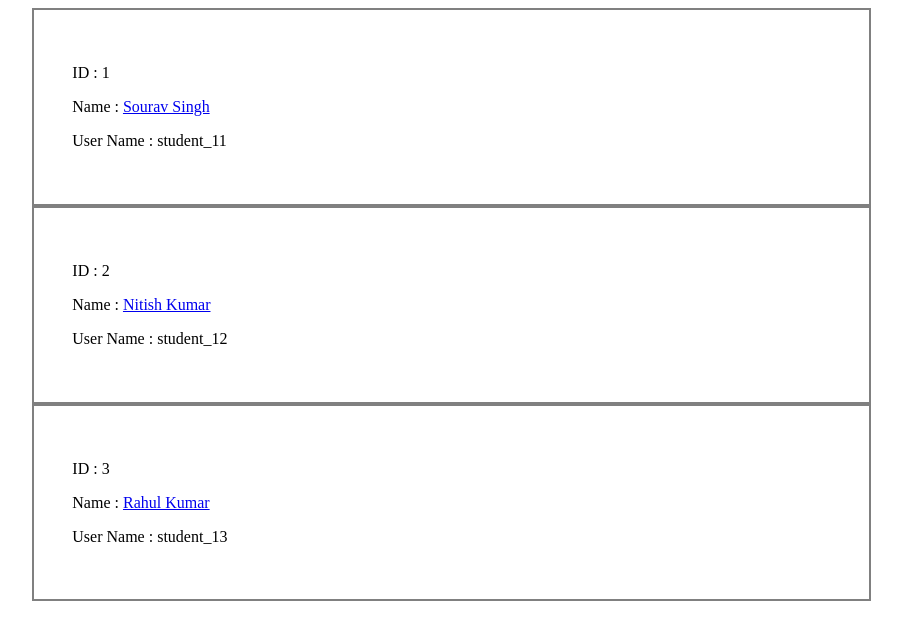
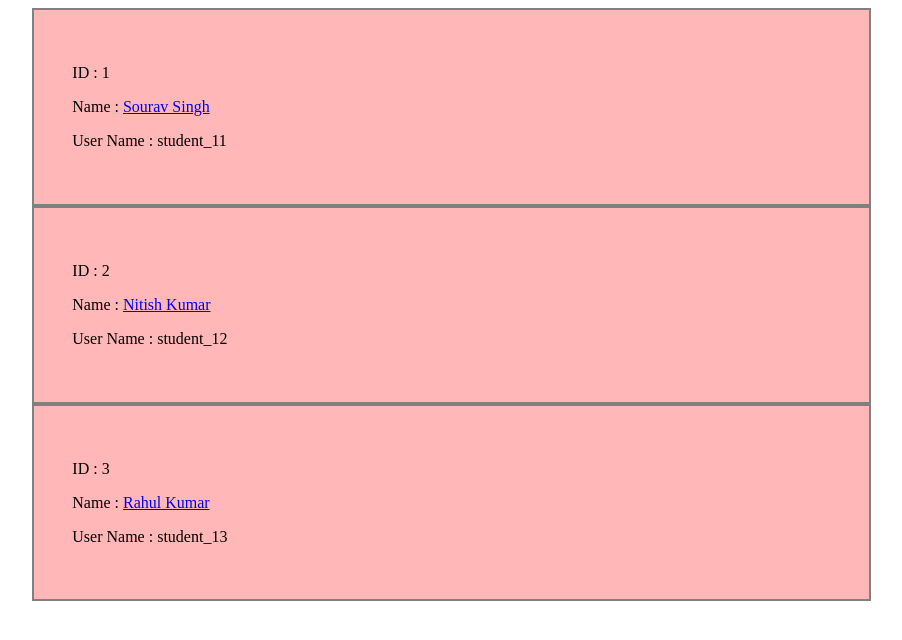
Before and after one commit to sourav-py/attendance-dashboard, a Django app: template attendance/templates/StudentList.html in a window 1280 px wide. Shown: the top 640 px of the page, without its empty margins (102-1004 px from the left). Run offline with Django 3.2, Linux system fonts and the light colour scheme; the template is opened without the code that fills it: values that come from a table or form of the project are taken from there, others are empty; data comes from the database, SQL or seed files in the repository.

Commit message:
change-color

```diff
--- a/attendance/templates/StudentList.html
+++ b/attendance/templates/StudentList.html
@@ -6,6 +6,7 @@
             .student_detail_div
             {
                 border : 2px solid grey;
+                background: rgb(255, 183, 183);
                 width : 60%;
                 padding: 3%;
                 margin-left: 10%;
```
